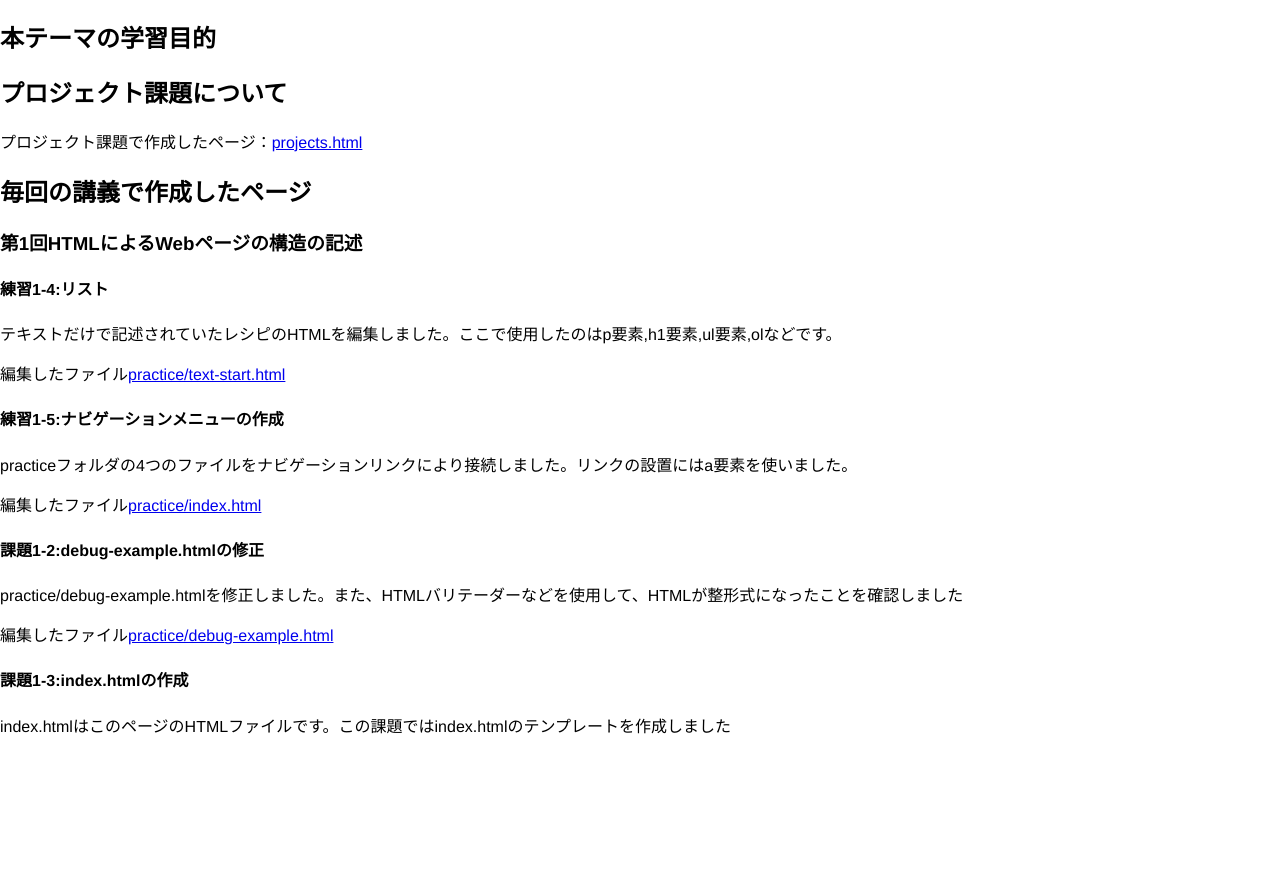
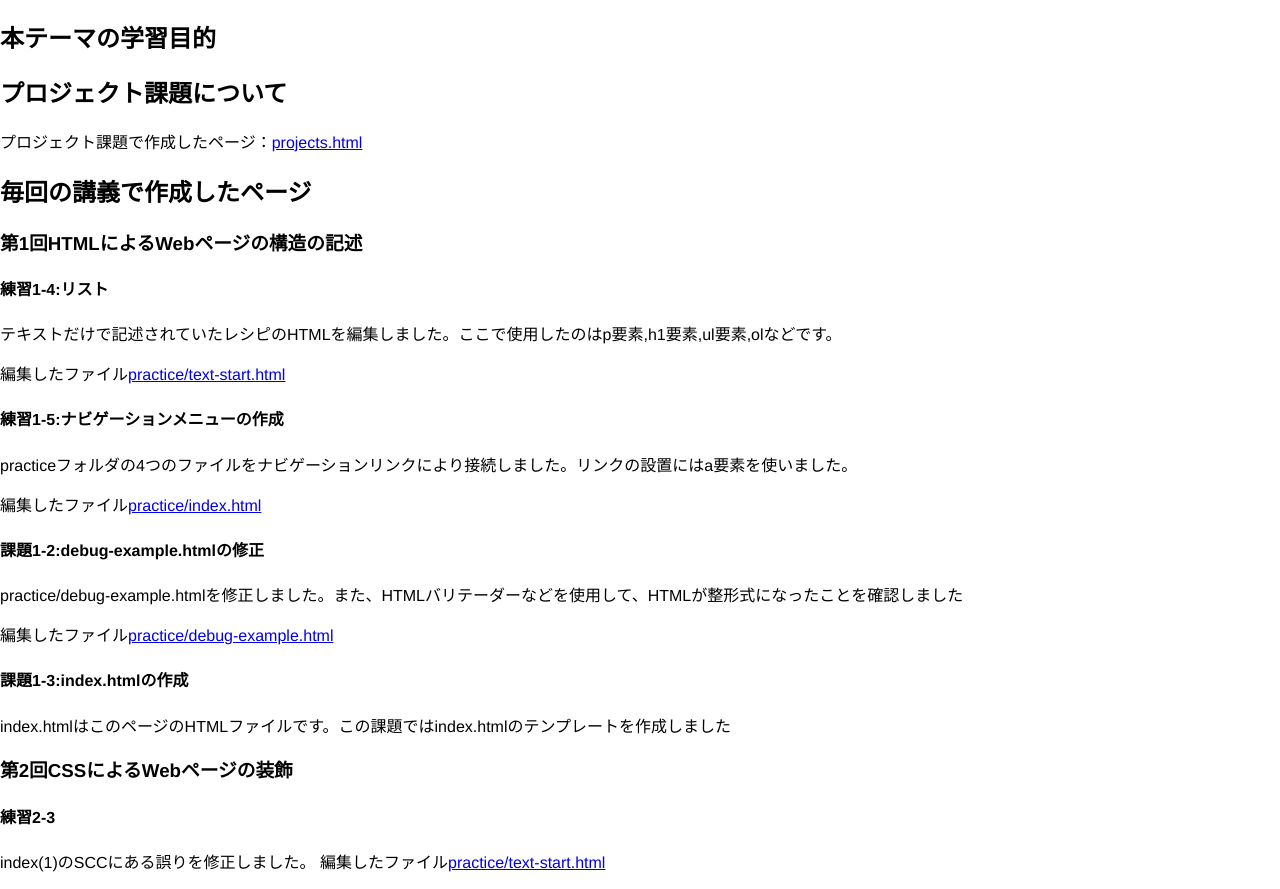
Before and after one commit to G184802021/medialabo, a plain HTML site: page index.html in a window 1280 px wide. Shown: the part 184-1073 px from the top of the page. Before the commit the page ends 937 px from the top, so only its background shows below. Drawn offline with Linux system fonts and the light colour scheme.

Commit message:
6/16演習

```diff
--- a/index.html
+++ b/index.html
@@ -27,7 +27,12 @@
                 <p>編集したファイル<a href="practice/debug-example.html" title="practice/debug-example.html" target="_blank">practice/debug-example.html</a></p>
                 <h4>課題1-3:index.htmlの作成</h4>
                 <p>index.htmlはこのページのHTMLファイルです。この課題ではindex.htmlのテンプレートを作成しました</p>
-
+                <p>
+                    <h3>第2回CSSによるWebページの装飾</h3>
+                    <h4>練習2-3</h4>
+                    index(1)のSCCにある誤りを修正しました。
+                    編集したファイル<a href="practice/index(1).html" title="practice/index(1).html" target="_blank">practice/text-start.html</a>
+                </p>
 
             </body>
             </html>
--- a/project.html
+++ b/project.html
@@ -3,6 +3,7 @@
   <head>
     <meta charset="utf-8">
     <title>Projects</title>
+    <link rel="stylesheet" href="project_style.css">
   </head>
 
   <body>
```
Also changed, not shown: project_style.css (added).
